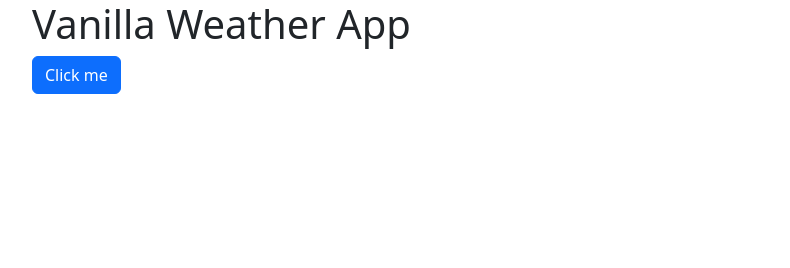
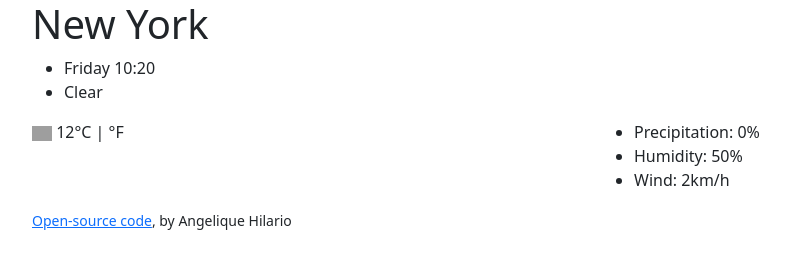
Before and after one commit to DevLique/vanilla-weather-app, a plain HTML site: page index.html in a window 1280 px wide. Shown: the whole page, without its empty margins (50-840 px from the left). Drawn offline with nearby package versions, Linux system fonts and the light colour scheme; grey boxes are pictures that could not be loaded.

Commit message:
added the html structure

```diff
--- a/index.html
+++ b/index.html
@@ -14,9 +14,38 @@
   </head>
   <body>
     <div class="container">
-      <h1>Vanilla Weather App</h1>
-      <a href="" class="btn btn-primary">Click me</a>
-      <script src="src/index.js"></script>
+      <div class="weather-app">
+        <h1>New York</h1>
+        <ul>
+          <li>Friday 10:20</li>
+          <li>Clear</li>
+        </ul>
+        <div class="row">
+          <div class="col-md-6">
+            <img
+              src="https://th.bing.com/th/id/R.770b805d5c99c7931366c2e84e88f251?rik=TqHsCsZOC8Bnqw&pid=ImgRaw&r=0"
+              width="20px"
+              alt="clear"
+            />
+            12&deg;C | &deg;F
+          </div>
+          <div class="col-md-6">
+            <ul>
+              <li>Precipitation: 0%</li>
+              <li>Humidity: 50%</li>
+              <li>Wind: 2km/h</li>
+            </ul>
+            <script src="src/index.js"></script>
+          </div>
+        </div>
+        <small>
+          <a
+            href="https://github.com/DevLique/vanilla-weather-app"
+            target="_blank"
+            >Open-source code</a
+          >, by Angelique Hilario
+        </small>
+      </div>
     </div>
   </body>
 </html>
```
